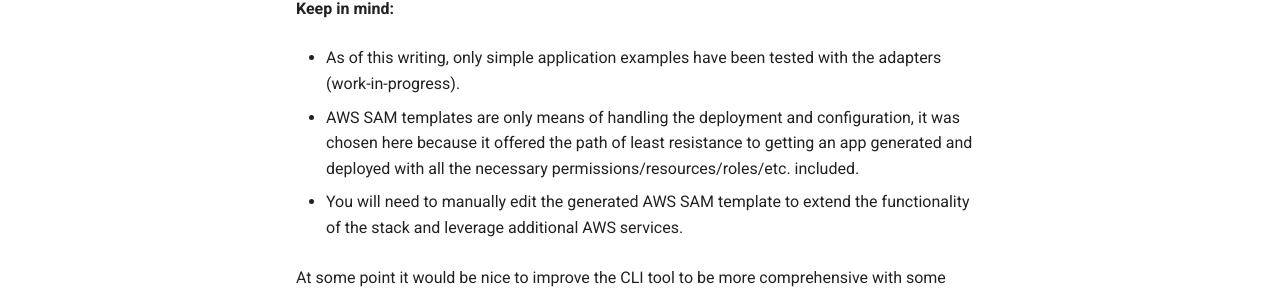
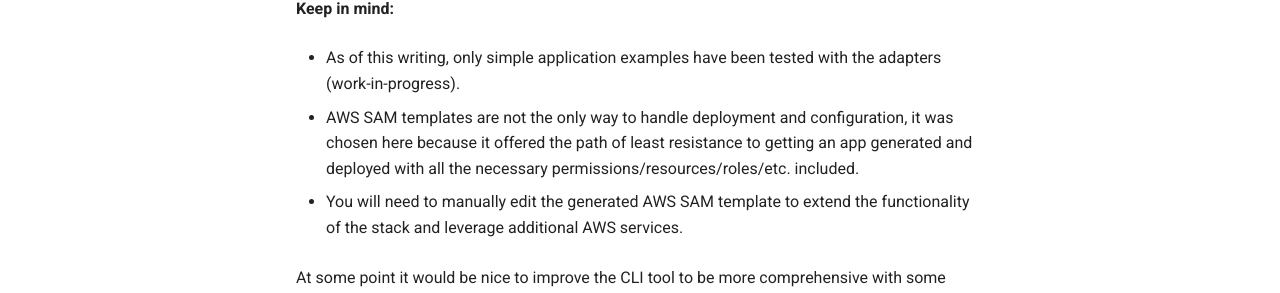
Before and after one commit to Kludex/mangum, an MkDocs documentation site: the page built from docs/aws-how-to.md, in a window 1280 px wide and 900 px high, scrolled down 2211 px. Shown: the part 449-742 px from the top of the window. Built offline with MkDocs 1.6.1 and Material for MkDocs 9.7.7, drawn with Linux system fonts in a browser that asks for light colours; comment, search, counter and statistics services are not loaded.

Commit message:
Docs typos"

```diff
--- a/docs/aws-how-to.md
+++ b/docs/aws-how-to.md
@@ -117,7 +117,7 @@
 
 * As of this writing, only simple application examples have been tested with the adapters (work-in-progress).
 
-* AWS SAM templates are only means of handling the deployment and configuration, it was chosen here because it offered the path of least resistance to getting an app generated and deployed with all the necessary permissions/resources/roles/etc. included.
+* AWS SAM templates are not the only way to handle deployment and configuration, it was chosen here because it offered the path of least resistance to getting an app generated and deployed with all the necessary permissions/resources/roles/etc. included.
 
 * You will need to manually edit the generated AWS SAM template to extend the functionality of the stack and leverage additional AWS services.
 
```
